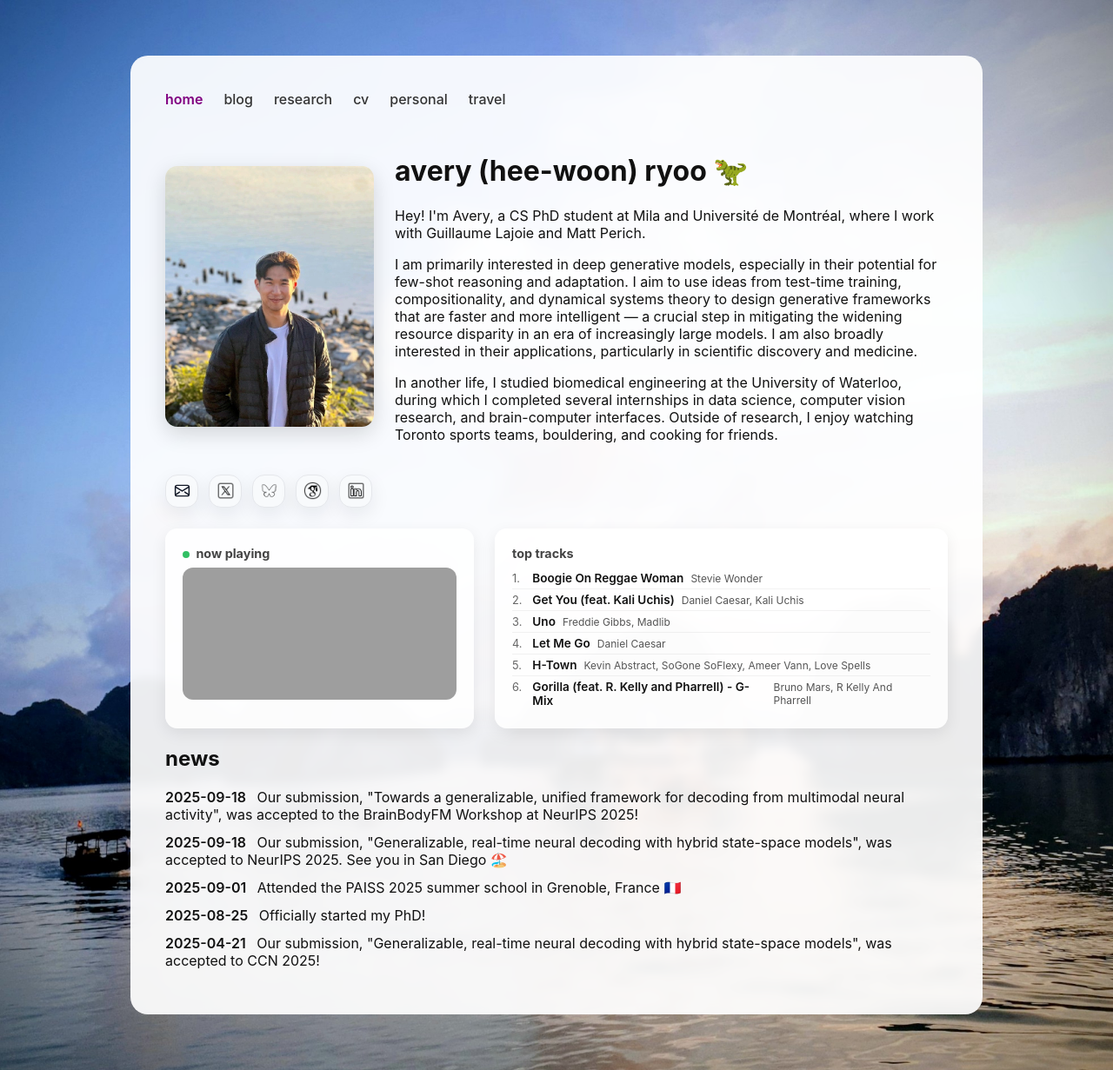
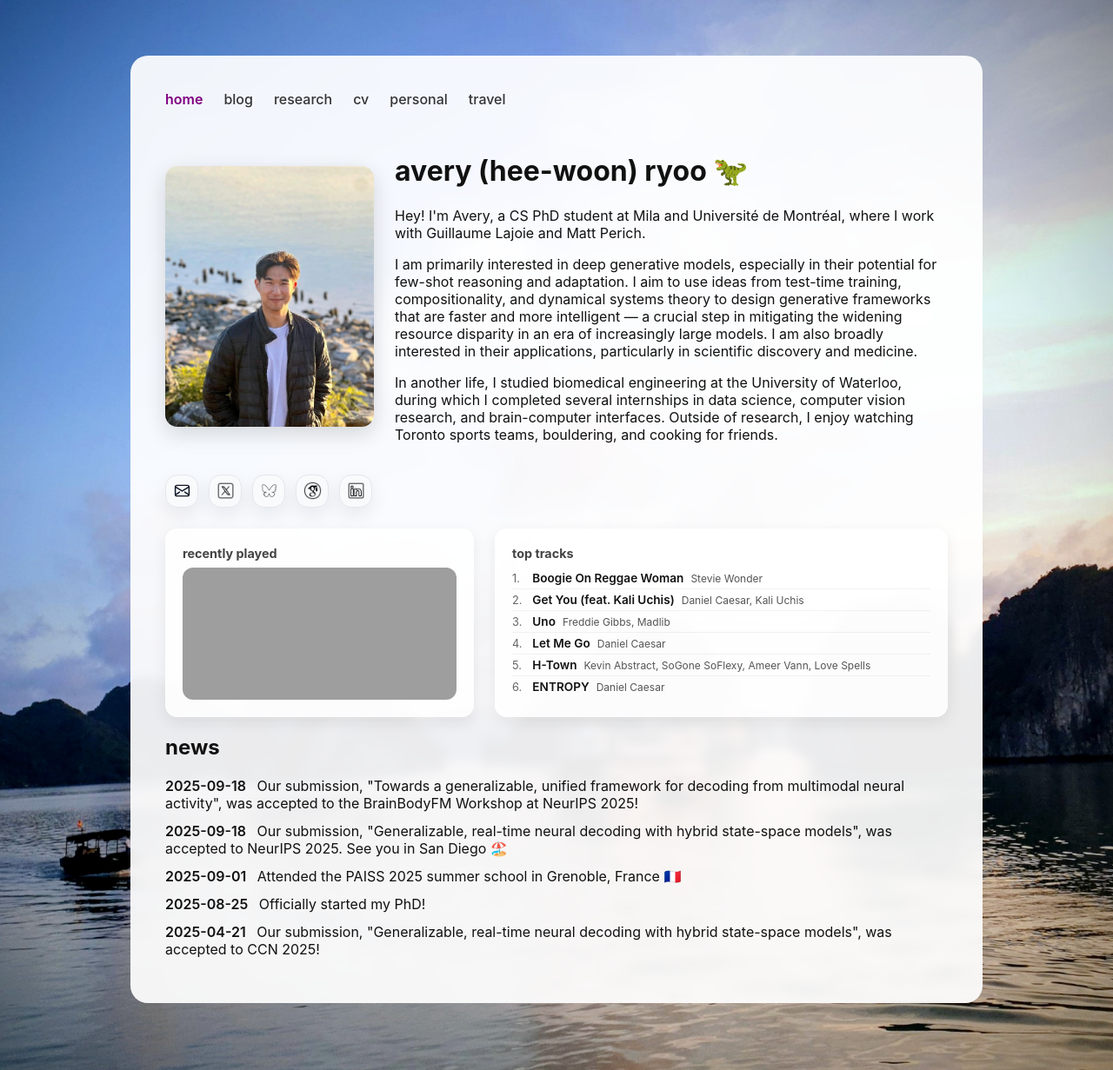
Before and after one commit to averyryoo/averyryoo.github.io, a Jekyll site: the page built from index.md, in a window 1280 px wide. Shown: the whole page at 87% size. Built offline with Jekyll 4.4.1, drawn with Linux system fonts in a browser that asks for light colours; grey boxes are pictures that could not be loaded.

Commit message:
chore: update spotify data

```diff
--- a/_data/spotify.yml
+++ b/_data/spotify.yml
@@ -2,7 +2,7 @@ now_playing:
   album: The Album
   album_art: https://i.scdn.co/image/ab67616d00001e02bbb61a9df94d673defb2b8fc
   artist: Panjabi MC
-  is_playing: true
+  is_playing: false
   track: Mundian To Bach Ke
   url: https://open.spotify.com/track/2LxAeJ9KUj1GRS9oeHgQ3i
 top_tracks:
@@ -21,7 +21,7 @@ top_tracks:
 - artist: Kevin Abstract, SoGone SoFlexy, Ameer Vann, Love Spells
   track: H-Town
   url: https://open.spotify.com/track/6UsYsmYnfzpIcTR0oqaQVw
-- artist: Bruno Mars, R Kelly And Pharrell
-  track: Gorilla (feat. R. Kelly and Pharrell) - G-Mix
-  url: https://open.spotify.com/track/7uVKvaDWDpss7Ldj9kypLX
-updated_at: 2026-08-09 13:46 UTC
+- artist: Daniel Caesar
+  track: ENTROPY
+  url: https://open.spotify.com/track/2Ng5xZRhvObLUiTzI0slN6
+updated_at: 2026-08-09 14:31 UTC
```
